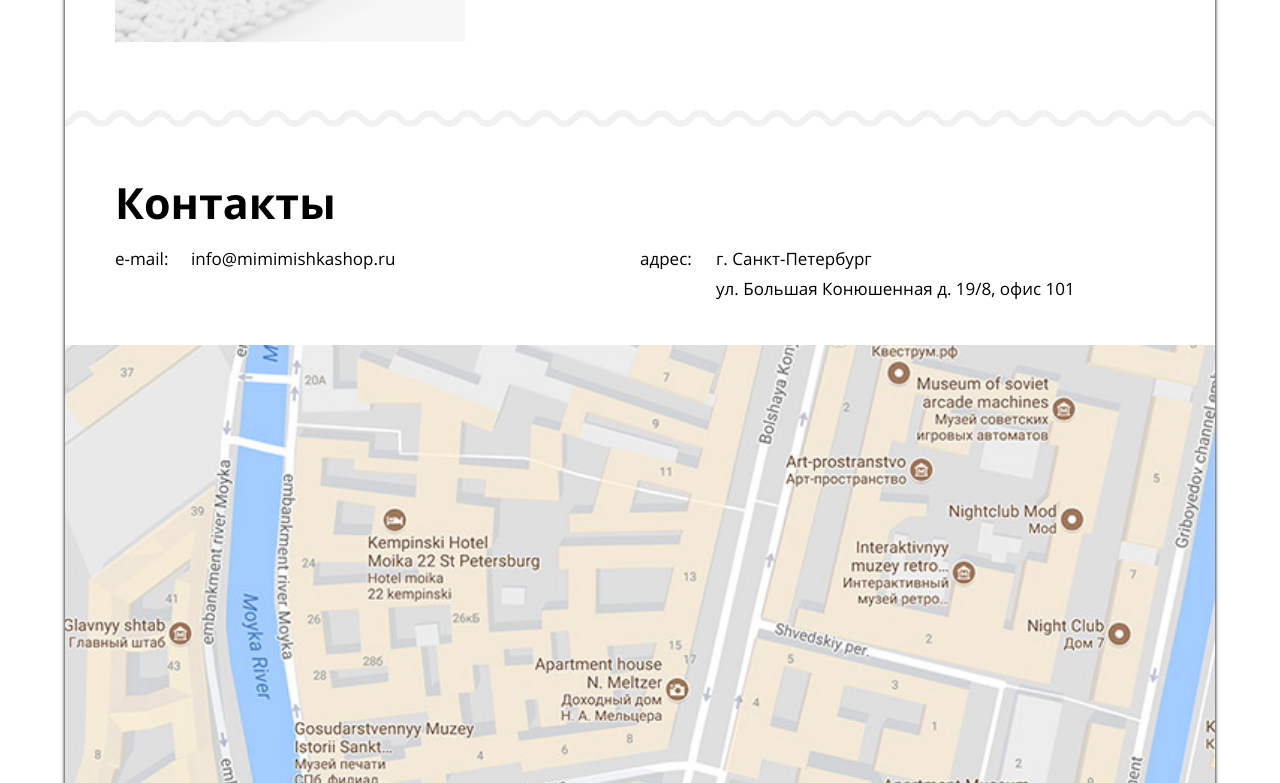
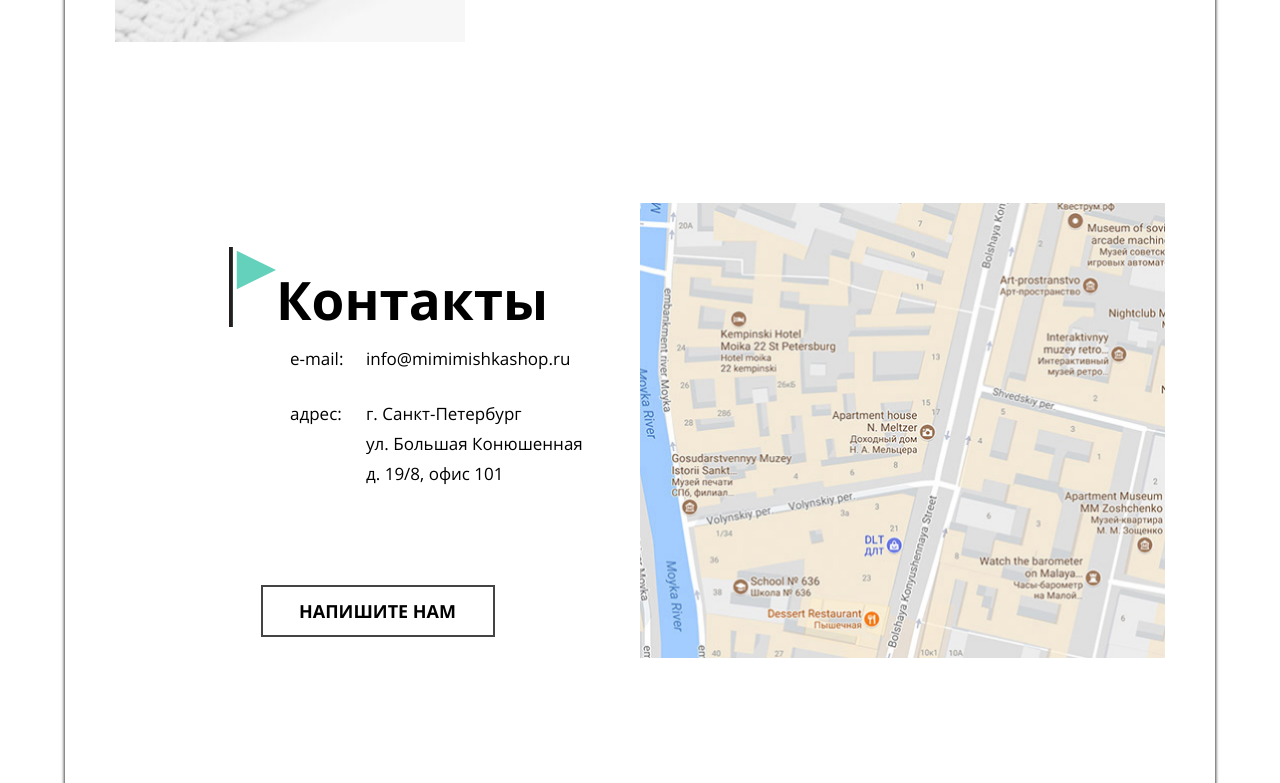
Before and after one commit to Peter-PM/983595-mishka-21, a website: page source/index.html in a window 1280 px wide. Shown: the part 2497-3280 px from the top of the page. Drawn offline with nearby package versions, Linux system fonts and the light colour scheme; files that its build step writes are made by us from their sources; files whose address does not match are found by name.

Commit message:
contacts desktop --

```diff
--- a/source/index.html
+++ b/source/index.html
@@ -203,6 +203,7 @@
       <div class="contacts__map">
         <img class="contacts__map-mobile" src="./img/map/map-mobile@1x.png" width="100%" height="454" alt="Карта Санкт-Петербурга в районе ДЛТ">
         <img class="contacts__map-tablet" src="./img/map/map-tablet@1x.png" width="100%" height="457" alt="Карта Санкт-Петербурга в районе ДЛТ">
+        <img class="contacts__map-desktop" src="./img/map/map-desktop@1x.jpg" width="100%" height="457" alt="Карта Санкт-Петербурга в районе ДЛТ">
       </div>
       <div class="contacts__wrapper">
         <a class="contacts__feedback-link button" href="#">Напишите нам</a>
--- a/source/less/blocks/contacts.less
+++ b/source/less/blocks/contacts.less
@@ -1,3 +1,14 @@
+.contacts {
+  @media (min-width: @desktop-width) {
+    display: grid;
+    grid-template-columns: 1fr 1fr;
+    padding-right: 50px;
+    padding-left: 50px;
+    margin-top: 161px;
+    margin-bottom: 105px;
+  }
+}
+
 .contacts__wrapper {
   position: relative;
   padding-left: 30px;
@@ -24,16 +35,39 @@
       background-image: url("../img/mask/zigzag-line-desktop.svg");
       height: 17px;
     }
+
+    @media (min-width: @desktop-width) {
+      display: none;
+    }
   }
 }
 
 .contacts__title {
   .font-size(18px, 700, 30px);
   padding-top: 38px;
+  display: flex;
+  justify-content: space-between;
 
   @media (min-width: @tablet-width) {
     .font-size(43px, 700, 50px);
     padding-top: 68px;
+
+    &::after {
+      content: "";
+      display: block;
+      margin-top: -25px;
+      width: 47px;
+      height: 81px;
+      background-image: url("../img/icons/flag.svg");
+      background-repeat: no-repeat;
+    }
+  }
+
+  @media (min-width: @desktop-width) {
+    .font-size(53px, 700, 57px);
+    flex-direction: row-reverse;
+    justify-content: flex-end;
+    padding-left: 64px;
   }
 }
 
@@ -43,6 +77,11 @@
 
   @media (min-width: @tablet-width) {
     grid-template-columns: repeat(2, 76px 1fr);
+  }
+
+  @media (min-width: @desktop-width) {
+    grid-template-columns: 76px 1fr;
+    padding-left: 125px;
   }
 }
 
@@ -58,6 +97,13 @@
 
 .contacts__map {
   text-align: center;
+
+  @media (min-width: @desktop-width) {
+    grid-column-start: 2;
+    grid-column-end: 3;
+    grid-row-start: 1;
+    grid-row-end: 3;
+  }
 }
 
 .contacts__map-mobile {
@@ -72,6 +118,18 @@
   @media (min-width: @tablet-width) {
     display: block;
   }
+
+  @media (min-width: @desktop-width) {
+    display: none;
+  }
+}
+
+.contacts__map-desktop {
+  display: none;
+
+  @media (min-width: @desktop-width) {
+    display: block;
+  }
 }
 
 .contacts__email-link {
@@ -83,6 +141,7 @@
   .button-text-style();
   margin-top: 42px;
   margin-bottom: 39px;
+  display: block;
 
   @media (min-width: @tablet-width) {
     margin-top: 55px;
@@ -91,4 +150,7 @@
     margin-left: auto;
     margin-right: auto;
   }
+
+  @media (min-width: @desktop-width) {
+  }
 }
```
Also changed, not shown: source/img/icons/flag.svg (added), source/img/map/map-desktop@1x.jpg (added), source/img/mask/zigzag-line-desktop2.svg (added).
